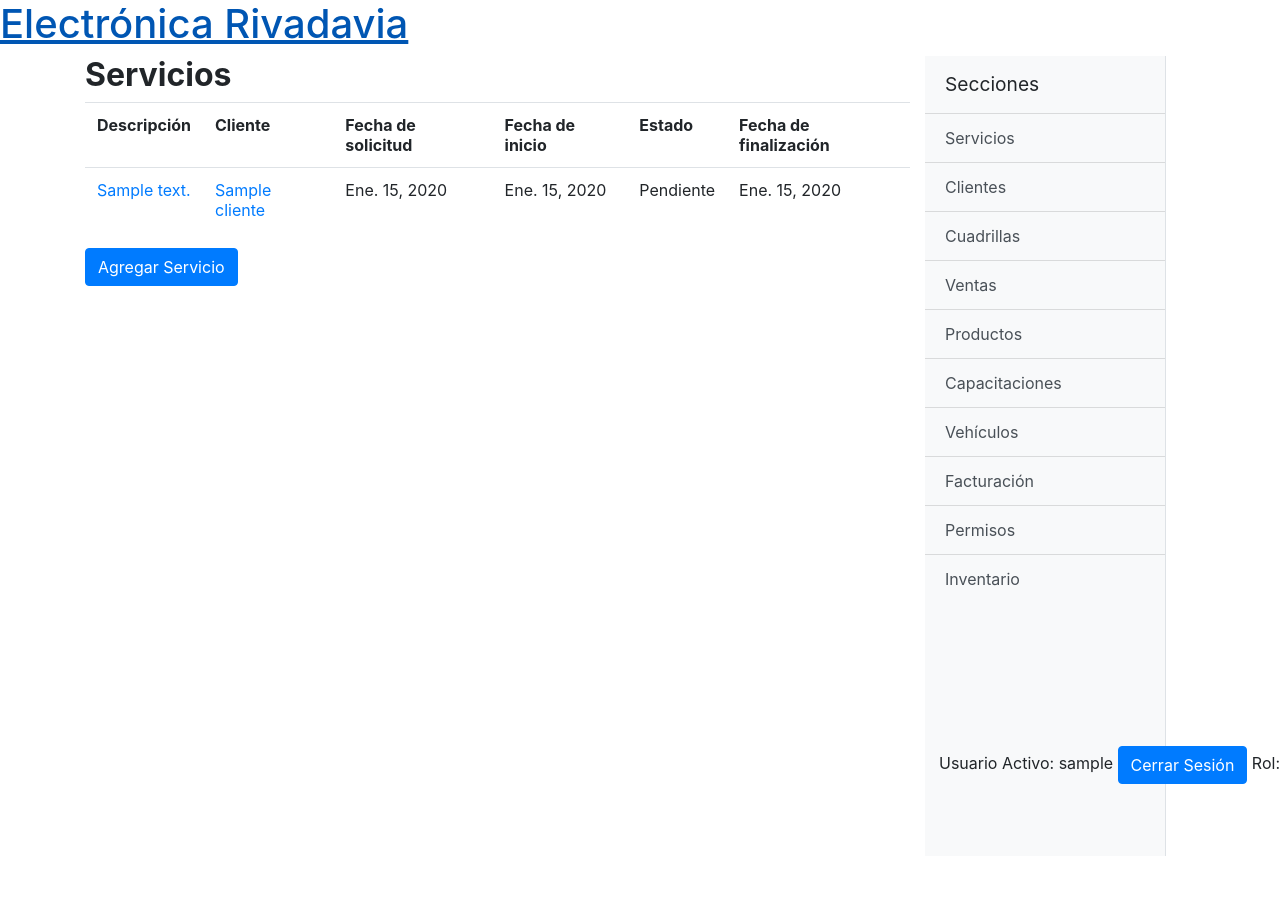
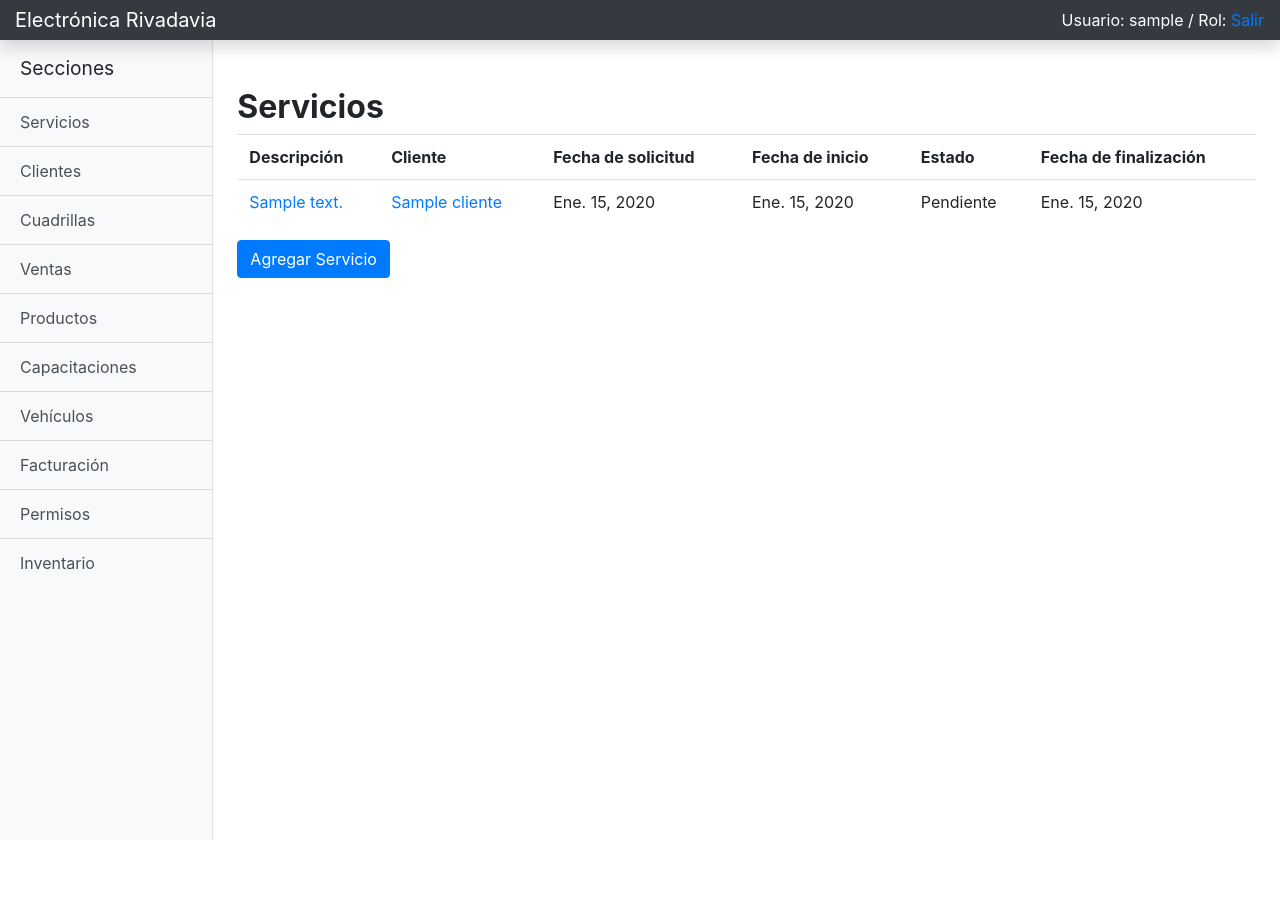
Before and after one commit to nachosala89/elecriv, a Django app: page /servicios/ in a window 1280 px wide. After the commit the page ends 840 px from the top, so only its background shows below. Run offline with Django 3.2, Linux system fonts and the light colour scheme; a user stored in the database is signed in; tables that the repository leaves empty hold one stand-in row (values such as "Sample post"); some libraries are stand-ins or nearby versions.

Commit message:
Cosmetic stuff

```diff
--- a/proyecto/servicios/static/css/simple-sidebar.css
+++ b/proyecto/servicios/static/css/simple-sidebar.css
@@ -22,7 +22,7 @@ body {
 }
 
 #sidebar-wrapper .list-group {
-  width: 15rem;
+  //width: 15rem;
 }
 
 #page-content-wrapper {
--- /dev/null
+++ b/proyecto/servicios/templates/base.html
@@ -0,0 +1,44 @@
+{% load static %}
+<html>
+<head>
+    <meta name="viewport" content="width=device-width, initial-scale=1, shrink-to-fit=no">
+    <title>Electrónica Rivadavia</title>
+    <link href="https://stackpath.bootstrapcdn.com/bootstrap/4.3.1/css/bootstrap.min.css" rel="stylesheet"
+          integrity="sha384-ggOyR0iXCbMQv3Xipma34MD+dH/1fQ784/j6cY/iJTQUOhcWr7x9JvoRxT2MZw1T" crossorigin="anonymous">
+    <link rel="stylesheet" href="{% static 'css/simple-sidebar.css' %}">
+    <link rel="stylesheet" href="https://use.fontawesome.com/releases/v5.8.2/css/all.css"
+          integrity="sha384-oS3vJWv+0UjzBfQzYUhtDYW+Pj2yciDJxpsK1OYPAYjqT085Qq/1cq5FLXAZQ7Ay" crossorigin="anonymous">
+    <!-- <link rel="stylesheet" href="{% static 'css/blog.css' %}"> -->
+
+</head>
+
+<body>
+
+{% include 'navbar.html' %}
+
+<div class="container-fluid" style="margin-top: 40px;">
+    <div class="row">
+        {% block sidebar %}
+        {% endblock %}
+        {% block content %}
+        {% endblock %}
+    </div>
+</div>
+
+<br>
+<br>
+
+<script src="https://code.jquery.com/jquery-3.3.1.slim.min.js"
+        integrity="sha384-q8i/X+965DzO0rT7abK41JStQIAqVgRVzpbzo5smXKp4YfRvH+8abtTE1Pi6jizo"
+        crossorigin="anonymous"></script>
+<script src="https://cdnjs.cloudflare.com/ajax/libs/popper.js/1.14.6/umd/popper.min.js"
+        integrity="sha384-wHAiFfRlMFy6i5SRaxvfOCifBUQy1xHdJ/yoi7FRNXMRBu5WHdZYu1hA6ZOblgut"
+        crossorigin="anonymous"></script>
+<script src="https://stackpath.bootstrapcdn.com/bootstrap/4.2.1/js/bootstrap.min.js"
+        integrity="sha384-B0UglyR+jN6CkvvICOB2joaf5I4l3gm9GU6Hc1og6Ls7i6U/mkkaduKaBhlAXv9k"
+        crossorigin="anonymous"></script>
+
+
+</body>
+
+</html>
--- /dev/null
+++ b/proyecto/servicios/templates/navbar.html
@@ -0,0 +1,14 @@
+<nav class="navbar navbar-dark fixed-top bg-dark flex-md-nowrap p-0 shadow">
+    <a class="navbar-brand col-sm-3 col-md-2 mr-0" href="/servicios">Electrónica Rivadavia</a>
+    <ul class="navbar-nav px-3 text-white">
+        <li class="nav-item text-nowrap">
+            {% if user.is_authenticated %}
+            Usuario: {{ user.username }} / Rol: {{ user.groups.get }}
+            <a href="{% url 'logout' %}">Salir</a>
+            {% endif %}
+        </li>
+        <li>
+
+        </li>
+    </ul>
+</nav>
--- a/proyecto/servicios/templates/registration/login.html
+++ b/proyecto/servicios/templates/registration/login.html
@@ -1,6 +1,7 @@
-{% extends "servicios/base.html" %}
+{% extends "base.html" %}
 
-{% block content %}
+<div class="row">
+    {% block content %}
     {% if form.errors %}
         <p>Tu nombre de usuario y/o contraseña son incorrectos.</p>
     {% endif %}
@@ -22,3 +23,4 @@
         <input type="hidden" name="next" value="{{ next }}" />
     </form>
 {% endblock %}
+</div>
--- a/proyecto/servicios/templates/servicios/base.html
+++ b/proyecto/servicios/templates/servicios/base.html
@@ -1,66 +1,13 @@
-{% load static %}
-<html>
-    <head>
-        <meta name="viewport" content="width=device-width, initial-scale=1, shrink-to-fit=no">
-        <title>Electrónica Rivadavia</title>
-        <link href="https://stackpath.bootstrapcdn.com/bootstrap/4.3.1/css/bootstrap.min.css" rel="stylesheet" integrity="sha384-ggOyR0iXCbMQv3Xipma34MD+dH/1fQ784/j6cY/iJTQUOhcWr7x9JvoRxT2MZw1T" crossorigin="anonymous">
-        <link rel="stylesheet" href="{% static 'css/simple-sidebar.css' %}">
-        <link rel="stylesheet" href="https://use.fontawesome.com/releases/v5.8.2/css/all.css" integrity="sha384-oS3vJWv+0UjzBfQzYUhtDYW+Pj2yciDJxpsK1OYPAYjqT085Qq/1cq5FLXAZQ7Ay" crossorigin="anonymous">
-        <!-- <link rel="stylesheet" href="{% static 'css/blog.css' %}"> -->
+{% extends "base.html" %}
 
-    </head>
-
-<body>
-
-    <div class="page-header">
-        <h1><a href="/servicios">Electrónica Rivadavia</a></h1>
-    </div>
-    <div class="container">
-        <div class="row">
-            <div class="col-md-9">
-            {% block content %}
-            {% endblock %}
-            </div>
-
-            <div class="bg-light border-right" id="sidebar-wrapper">
-                <div class="sidebar-heading">Secciones</div>
-                <div class="list-group list-group-flush">
-                    <a href="{% url 'servicios:index' %}" class="list-group-item list-group-item-action bg-light">Servicios</a>
-                    <a href="{% url 'servicios:clientes' %}" class="list-group-item list-group-item-action bg-light">Clientes</a>
-                    <a href="{% url 'servicios:cuadrillas' %}" class="list-group-item list-group-item-action bg-light">Cuadrillas</a>
-                    <a href="#" class="list-group-item list-group-item-action bg-light">Ventas</a>
-                    <a href="#" class="list-group-item list-group-item-action bg-light">Productos</a>
-                    <a href="#" class="list-group-item list-group-item-action bg-light">Capacitaciones</a>
-                    <a href="#" class="list-group-item list-group-item-action bg-light">Vehículos</a>
-                    <a href="#" class="list-group-item list-group-item-action bg-light">Facturación</a>
-                    <a href="#" class="list-group-item list-group-item-action bg-light">Permisos</a>
-                    <a href="#" class="list-group-item list-group-item-action bg-light">Inventario</a>
-
-                </div>
-            </div>
-
-        </div>
-    </div>
-
-<br>
-<br>
-
-<footer class="fixed-bottom float-right">
-    {% if user.is_authenticated %}
-    <p class="float-right">
-        Usuario Activo: {{ user.username }}
-        <a href="{% url 'logout' %}"><button type="button" class="btn btn-primary">Cerrar Sesión</button></a>
-        Rol: {{ user.groups.get }}
-    </p>
-    {% endif %}
-</footer>
-
-
-<script src="https://code.jquery.com/jquery-3.3.1.slim.min.js" integrity="sha384-q8i/X+965DzO0rT7abK41JStQIAqVgRVzpbzo5smXKp4YfRvH+8abtTE1Pi6jizo" crossorigin="anonymous"></script>
-<script src="https://cdnjs.cloudflare.com/ajax/libs/popper.js/1.14.6/umd/popper.min.js" integrity="sha384-wHAiFfRlMFy6i5SRaxvfOCifBUQy1xHdJ/yoi7FRNXMRBu5WHdZYu1hA6ZOblgut" crossorigin="anonymous"></script>
-<script src="https://stackpath.bootstrapcdn.com/bootstrap/4.2.1/js/bootstrap.min.js" integrity="sha384-B0UglyR+jN6CkvvICOB2joaf5I4l3gm9GU6Hc1og6Ls7i6U/mkkaduKaBhlAXv9k" crossorigin="anonymous"></script>
-
-
-</body>
-
-</html>
+<div class="row">
+    {% block sidebar %}
+    {% include 'sidebar.html' %}
+    {% endblock %}
+    {% block content %}
+    <main role="main" class="col-md-9 ml-sm-auto col-lg-10 px-4 pt-5">
+        {% block main %}
+        {% endblock %}
+    </main>
+    {% endblock %}
+</div>
--- a/proyecto/servicios/templates/servicios/detalle.html
+++ b/proyecto/servicios/templates/servicios/detalle.html
@@ -1,6 +1,6 @@
 {% extends 'servicios/base.html' %}
 
-{% block content %}
+{% block main %}
 
 
 <h3><b>Servicio</b>: {{ servicio.descripcion }}</h3>
--- a/proyecto/servicios/templates/servicios/index.html
+++ b/proyecto/servicios/templates/servicios/index.html
@@ -1,6 +1,6 @@
 {% extends 'servicios/base.html' %}
 
-{% block content %}
+{% block main %}
 
     {% if lista_servicios %}
         <h2><b>Servicios</b></h2>
--- /dev/null
+++ b/proyecto/servicios/templates/sidebar.html
@@ -0,0 +1,21 @@
+{% if user.is_authenticated %}
+<nav class="col-md-2 d-none d-md-block bg-light sidebar p-0 sidebar">
+    <div class="bg-light border-right" id="sidebar-wrapper">
+        <div class="sidebar-heading">Secciones</div>
+        <div class="list-group list-group-flush">
+            <a href="{% url 'servicios:index' %}"
+               class="list-group-item list-group-item-action bg-light">Servicios</a>
+            <a href="{% url 'servicios:clientes' %}"
+               class="list-group-item list-group-item-action bg-light">Clientes</a>
+            <a href="{% url 'servicios:cuadrillas' %}" class="list-group-item list-group-item-action bg-light">Cuadrillas</a>
+            <a href="#" class="list-group-item list-group-item-action bg-light">Ventas</a>
+            <a href="#" class="list-group-item list-group-item-action bg-light">Productos</a>
+            <a href="#" class="list-group-item list-group-item-action bg-light">Capacitaciones</a>
+            <a href="#" class="list-group-item list-group-item-action bg-light">Vehículos</a>
+            <a href="#" class="list-group-item list-group-item-action bg-light">Facturación</a>
+            <a href="#" class="list-group-item list-group-item-action bg-light">Permisos</a>
+            <a href="#" class="list-group-item list-group-item-action bg-light">Inventario</a>
+        </div>
+    </div>
+</nav>
+{% endif %}
```
